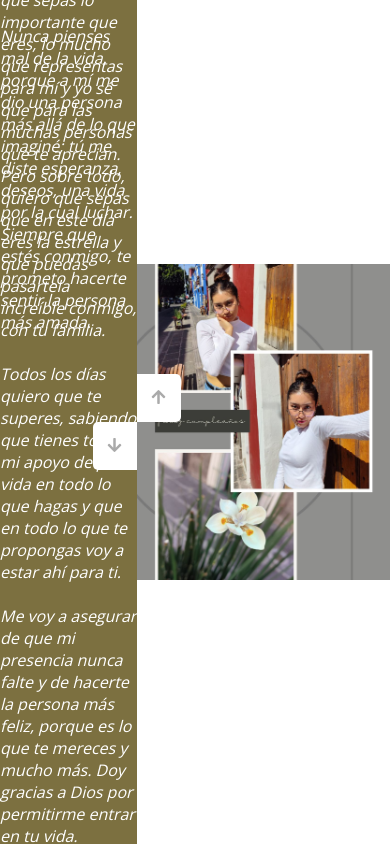
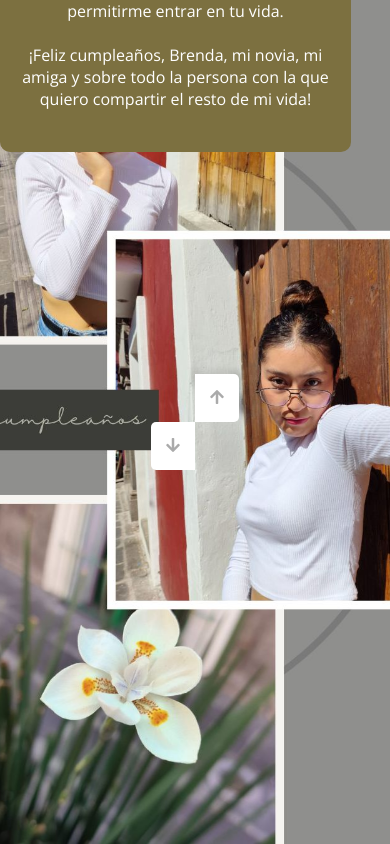
Before and after one commit to Marvin738/feliz_cumplea-os, a plain HTML site: page index.html in a window 390 px wide. Drawn offline with nearby package versions, Linux system fonts and the light colour scheme.

Commit message:
style.css

```diff
--- a/style.css
+++ b/style.css
@@ -7,9 +7,8 @@
 }
 
 body {
-  font-family: 'Open Sans', sans-;
+  font-family: 'Open Sans', sans-serif;
   height: 100vh;
-  font-style: italic; /* <--- Agrega esta linea */
 }
 
 .slider-container {
@@ -36,6 +35,8 @@ body {
   align-items: center;
   justify-content: center;
   color: #fff;
+  padding: 0 20px; /* Añadido para que el texto no pegue a los bordes */
+  text-align: center; /* Añadido para centrar el texto */
 }
 
 .left-slide h1 {
@@ -54,9 +55,8 @@ body {
 }
 
 .right-slide > div {
-  /* Propiedades modificadas para ajustar la imagen */
   background-repeat: no-repeat;
-  background-size: contain;
+  background-size: cover; /* Cambiado de contain a cover para llenar el espacio */
   background-position: center center;
   height: 100%;
   width: 100%;
@@ -98,133 +98,31 @@ button:focus {
   border-bottom-right-radius: 5px;
 }
 
-/* Nuevo estilo para el selector de archivos */
-.file-input-container {
-  position: absolute;
-  bottom: 20px;
-  left: 20px;
-}
-
-.custom-file-upload {
-  border: 1px solid #ccc;
-  display: inline-block;
-  padding: 6px 12px;
-  cursor: pointer;
-  background-color: #f8f8f8;
-  border-radius: 5px;
-  font-family: inherit;
-}@import url('https://fonts.googleapis.com/css?family=Open+Sans');
-
-* {
-  box-sizing: border-box;
-  margin: 0;
-  padding: 0;
-}
-
-body {
-  font-family: 'Open Sans', sans-serif;
-  height: 100vh;
-}
-
-.slider-container {
-  position: relative;
-  overflow: hidden;
-  width: 100vw;
-  height: 100vh;
-}
-
+/* --- ESTILOS PARA CELULAR --- */
+@media (max-width: 800px) {
   .left-slide {
-  height: 100%;
-  width: 35%;
-  position: absolute;
-  top: 0;
-  left: 0;
-  transition: transform 0.5s ease-in-out;
+    width: 100%;
+    z-index: 2; /* Para que el texto se ponga sobre la imagen */
   }
 
   .left-slide > div {
-  height: 100%;
-  width: 100%;
-  display: flex;
-  flex-direction: column;
-  align-items: center;
-  justify-content: center;
-  color: #fff;
+     background-color: rgba(0, 0, 0, 0.5); /* Fondo oscuro semitransparente para legibilidad */
+     padding: 20px;
+     border-radius: 10px;
+     width: 90%; /* Hacemos el contenedor del texto un poco más pequeño */
+     height: auto; /* La altura se ajusta al contenido */
   }
 
   .left-slide h1 {
-  font-size: 40px;
-  margin-bottom: 10px;
-  margin-top: -30px;
+    font-size: 30px; /* Reducimos el tamaño del título */
   }
 
   .right-slide {
-  height: 100%;
-  position: absolute;
-  top: 0;
-  left: 35%;
-  width: 65%;
-  transition: transform 0.5s ease-in-out;
-}
-
-.right-slide > div {
-  /* Propiedades modificadas para ajustar la imagen */
-  background-repeat: no-repeat;
-  background-size: contain;
-  background-position: center center;
-  height: 100%;
-  width: 100%;
-}
-
-button {
-  background-color: #fff;
-  border: none;
-  color: #aaa;
-  cursor: pointer;
-  font-size: 16px;
-  padding: 15px;
-}
-
-button:hover {
-  color: #222;
-}
-
-button:focus {
-  outline: none;
+    left: 0; /* La sección de la imagen empieza desde la izquierda */
+    width: 100%; /* Ocupa todo el ancho */
   }
 
   .slider-container .action-buttons button {
-  position: absolute;
-  left: 35%;
-  top: 50%;
-  z-index: 100;
+    left: 50%; /* Centramos los botones */
   }
-
-.slider-container .action-buttons .down-button {
-  transform: translateX(-100%);
-  border-top-left-radius: 5px;
-  border-bottom-left-radius: 5px;
 }
-
-.slider-container .action-buttons .up-button {
-  transform: translateY(-100%);
-  border-top-right-radius: 5px;
-  border-bottom-right-radius: 5px;
-}
-
-/* Nuevo estilo para el selector de archivos */
-.file-input-container {
-  position: absolute;
-  bottom: 20px;
-  left: 20px;
-}
-
-.custom-file-upload {
-  border: 1px solid #ccc;
-  display: inline-block;
-  padding: 6px 12px;
-  cursor: pointer;
-  background-color: #f8f8f8;
-  border-radius: 5px;
-  font-family: inherit;
-}
```
Lines whose indentation alone changed are shown as unchanged.
